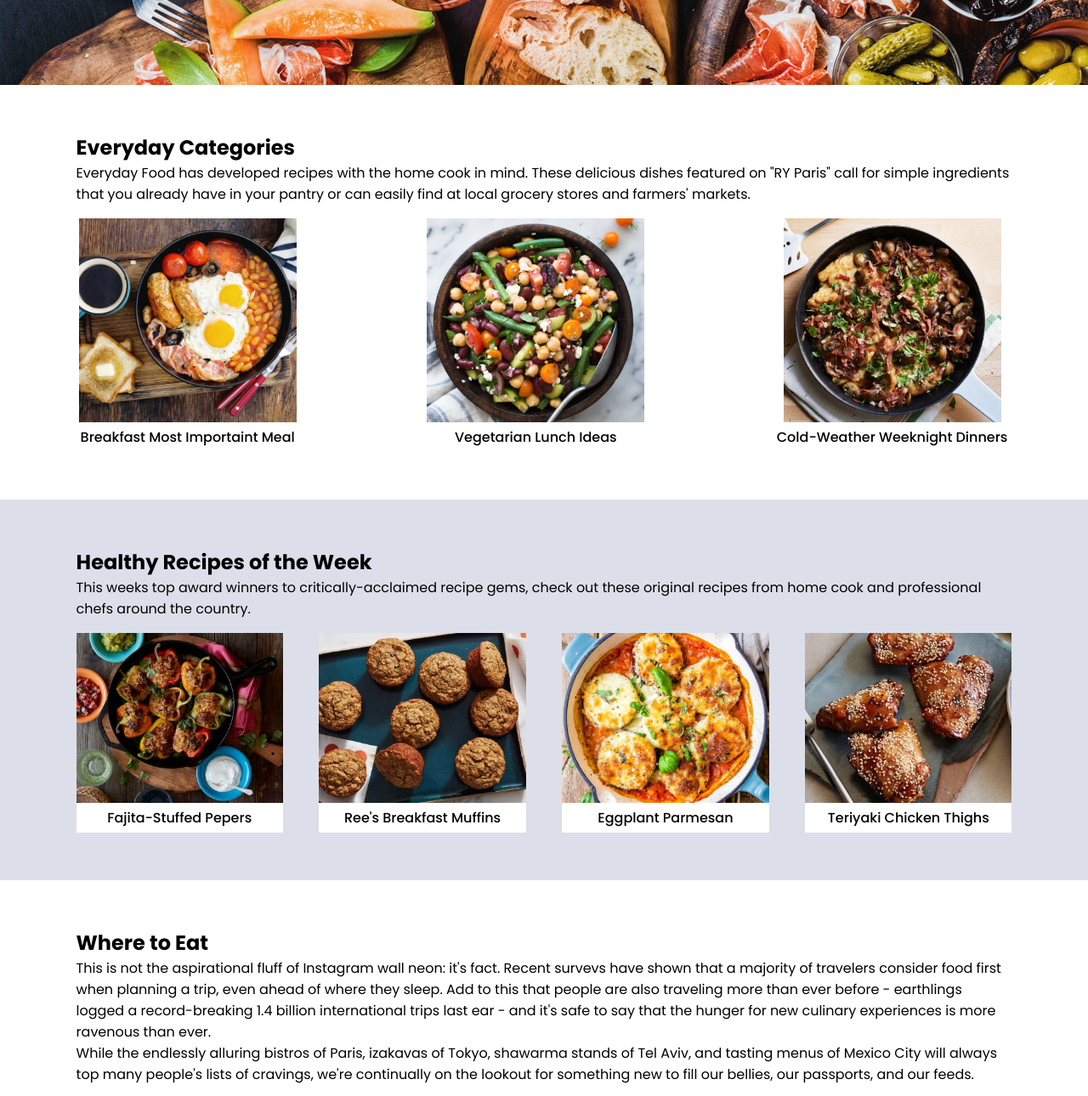
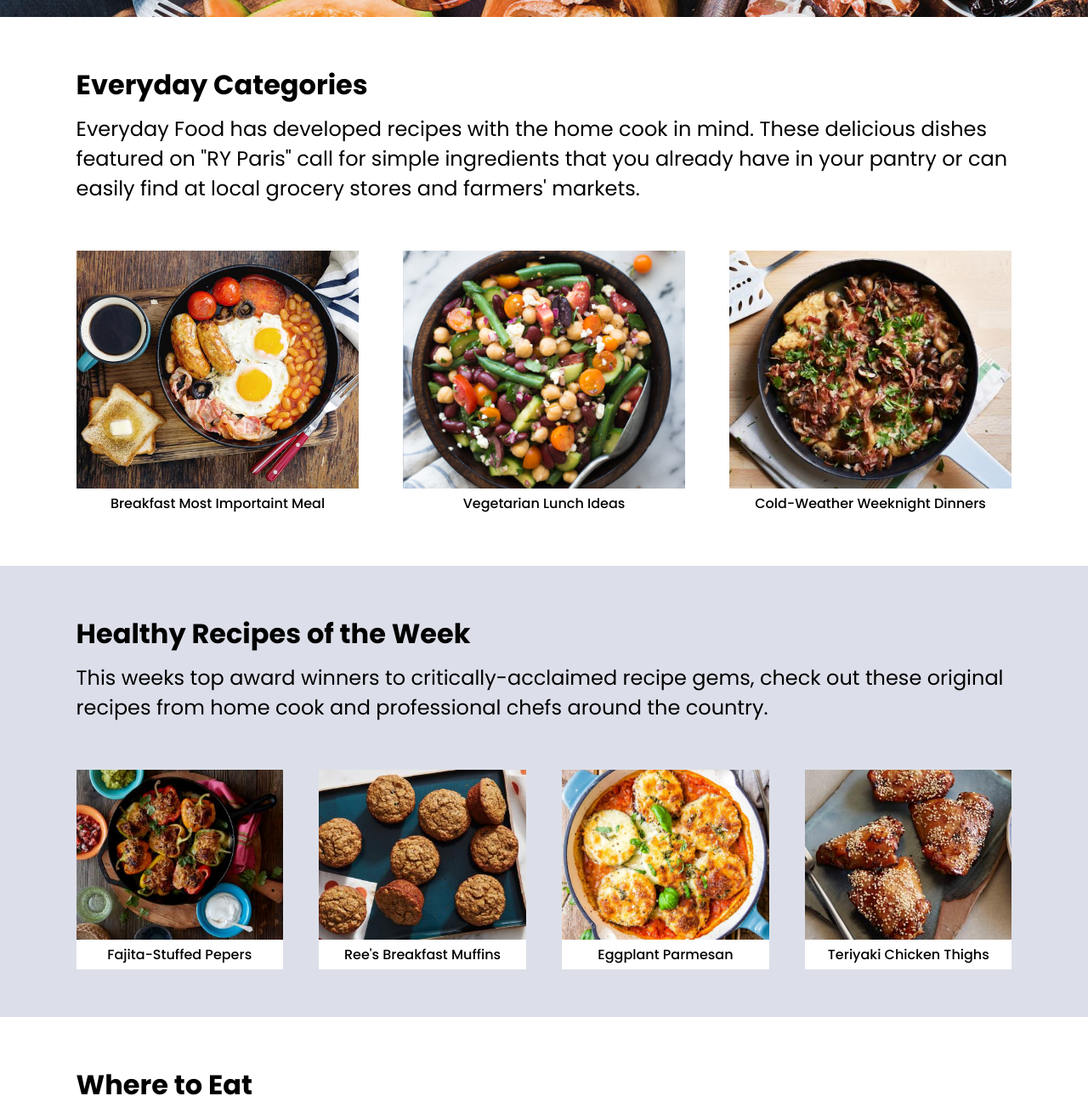
Before and after one commit to Jackson5551/RYPARIS, a plain HTML site: page index.html in a window 1280 px wide. Shown: the part 640-1930 px from the top of the page at 85% size. Drawn offline with Linux system fonts and the light colour scheme; grey boxes are pictures that could not be loaded.

Commit message:
formatting

```diff
--- a/css/style.css
+++ b/css/style.css
@@ -40,7 +40,7 @@ nav {
 }
 
 .banner {
-    height: 80vh;
+    height: 70vh;
     background-image: url(/img/hero-image.jpg);
     background-size: cover;
     display: flex;
@@ -67,9 +67,13 @@ nav {
 
 .text {}
 
-.text>h2 {}
+.text>h2 {
+    font-size: xx-large;
+    margin-bottom: 10px;
+}
 .text>p{
-    font-weight: 400;
+    font-size: x-large;
+    margin-bottom: 7vh;
 }
 
 .imgGall {
@@ -105,8 +109,8 @@ nav {
 .basic {
     background-size: cover;
     background-position: center;
-    height: 30vh;
-    width: 20vw;
+    height: 35vh;
+    width: 26vw;
 }
 
 .small {
--- a/index.html
+++ b/index.html
@@ -85,8 +85,10 @@
             this that people are also traveling more than ever before
             - earthlings logged a record-breaking 1.4
             billion international trips last ear - and it's safe to say that the hunger for new culinary experiences
-            is more ravenous than ever.</p>
-            <p>While the endlessly alluring bistros of Paris, izakavas of Tokyo, shawarma stands of Tel Aviv, and
+            is more ravenous than ever.
+            <br>
+            <br>
+            While the endlessly alluring bistros of Paris, izakavas of Tokyo, shawarma stands of Tel Aviv, and
             tasting menus of Mexico City will always top many people's lists of cravings, we're continually on the
             lookout for something new to fill our bellies, our passports, and our feeds.</p>
         </div>
```
